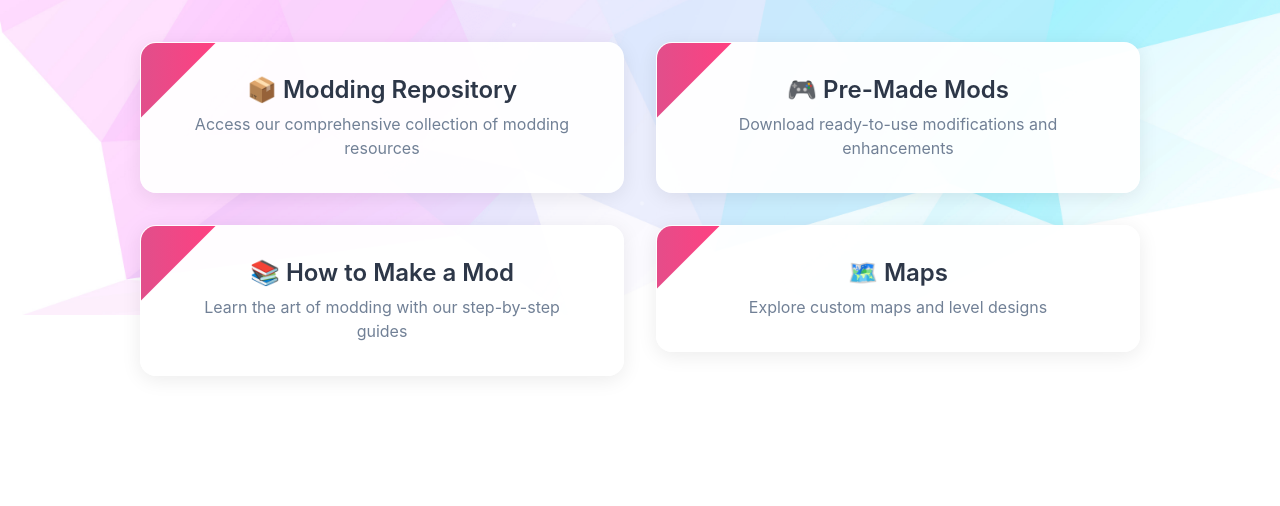
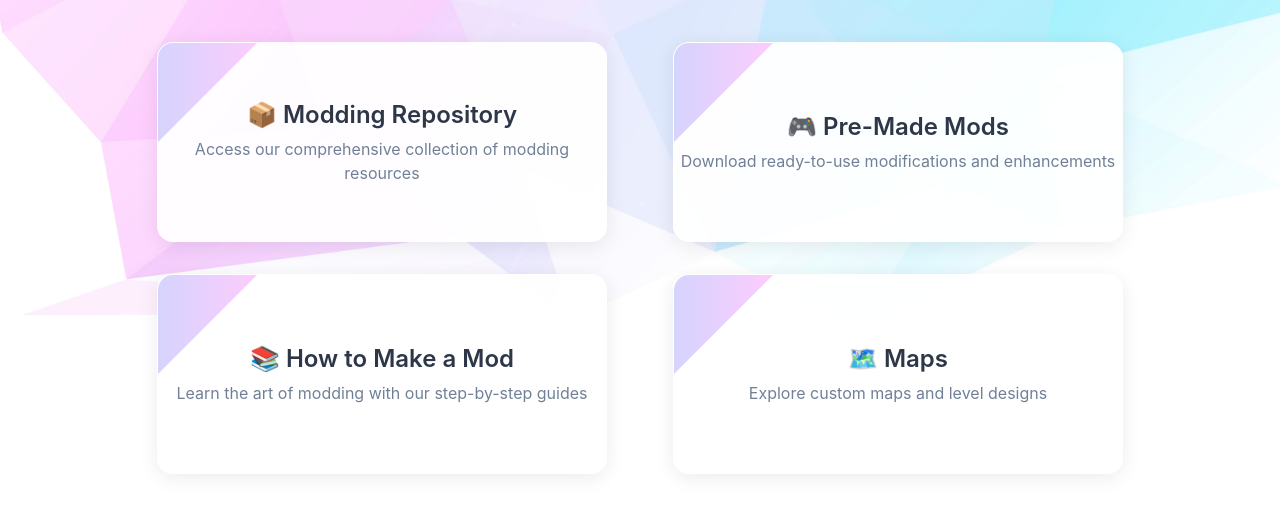
Before and after one commit to CharmsMods/Charms-Main-Site, a plain HTML site: page mainpage.html in a window 1280 px wide. Shown: the part 485-991 px from the top of the page. Before the commit the page ends 893 px from the top, so only its background shows below. Drawn offline with Linux system fonts and the light colour scheme.

Commit message:
changed colors

```diff
--- a/mainpage.css
+++ b/mainpage.css
@@ -154,17 +154,27 @@ h1 {
 .magnetic-button-wrapper {
   position: relative;
   cursor: pointer;
+  /* Add flexbox to center content for uniform sizing */
+  display: flex;
+  justify-content: center;
+  align-items: center;
 }
 
 /* Main navigation buttons with magnetic and break effect */
 .main-nav-button.magnetic-button {
   position: relative;
-  display: block;
+  display: flex; /* Use flexbox to center content */
+  flex-direction: column; /* Stack fragments vertically */
+  justify-content: center; /* Center vertically */
+  align-items: center; /* Center horizontally */
   text-decoration: none;
   color: #2d3748;
   font-weight: 600;
   font-size: 1.3rem;
-  padding: 2rem 2.5rem;
+  /* Remove fixed padding and use a fixed width/height */
+  width: 100%; /* Take full width of its flex item */
+  height: 200px; /* Set a fixed height for uniformity */
+  max-width: 450px; /* Limit maximum width */
   border-radius: 16px;
   overflow: hidden;
   background: rgba(255, 255, 255, 0.95);
@@ -184,7 +194,7 @@ h1 {
   left: -100%;
   width: 100%;
   height: 100%;
-  background: linear-gradient(45deg, #00BCD4, #FF4081); /* Cyan to Pink gradient */
+  background: linear-gradient(45deg, #00FFFF, #fcccfd); /* Aqua to Lighter Pink gradient (#fcccfd) */
   transform: skewX(-45deg);
   transform-origin: center;
   transition: left 0.5s cubic-bezier(0.25, 0.46, 0.45, 0.94);
@@ -206,6 +216,10 @@ h1 {
   width: 100%;
   height: 100%;
   z-index: 2;
+  display: flex; /* Ensure fragments are flex items */
+  flex-direction: column; /* Stack fragments vertically */
+  justify-content: center; /* Center fragments vertically */
+  align-items: center; /* Center fragments horizontally */
 }
 
 .fragment {
@@ -264,7 +278,7 @@ h1 {
   left: 0;
   right: 0;
   bottom: 0;
-  background: linear-gradient(45deg, rgba(108, 92, 231, 0.1), rgba(253, 121, 168, 0.1));
+  background: linear-gradient(45deg, rgba(108, 92, 231, 0.1), rgba(252, 204, 253, 0.1)); /* Lighter Pink rgba(252, 204, 253, 0.1) */
   z-index: 1;
   opacity: 1;
   transition: opacity 0.3s ease;
@@ -277,7 +291,7 @@ h1 {
   left: 0;
   right: 0;
   bottom: 0;
-  background: linear-gradient(45deg, rgba(108, 92, 231, 0.1), rgba(253, 121, 168, 0.1));
+  background: linear-gradient(45deg, rgba(108, 92, 231, 0.1), rgba(252, 204, 253, 0.1)); /* Lighter Pink rgba(252, 204, 253, 0.1) */
   z-index: 1;
   opacity: 0;
   transition: opacity 0.3s ease;
@@ -311,7 +325,7 @@ h1 {
 .menu-icon .bar {
   width: 100%;
   height: 5px;
-  background: #00BCD4; /* Changed to solid cyan */
+  background: #00FFFF; /* Changed to Aqua (#00FFFF) */
   /* Removed rainbow-fade animation */
   border-radius: 3px;
   transition: all 0.3s ease-in-out;
@@ -372,7 +386,7 @@ h1 {
   left: 0;
   width: 100%;
   height: 100%;
-  background: linear-gradient(to right, #00BCD4, #FF4081); /* Cyan to Pink */
+  background: linear-gradient(to right, #00FFFF, #fcccfd); /* Aqua to Lighter Pink (#fcccfd) */
   transform: translateX(-100%);
   transition: transform 0.4s ease-in-out;
   z-index: -1;
@@ -446,6 +460,10 @@ h1 {
   .menu-icon.active .bar:nth-child(3) {
     transform: translateY(-15px) rotate(-45deg);
   }
+
+  .main-nav-button.magnetic-button {
+    height: 180px; /* Adjust height for smaller screens */
+  }
 }
 
 @media (max-width: 480px) {
@@ -492,4 +510,8 @@ h1 {
   .menu-icon.active .bar:nth-child(3) {
     transform: translateY(-13.5px) rotate(-45deg);
   }
+
+  .main-nav-button.magnetic-button {
+    height: 160px; /* Further adjust height for smallest screens */
+  }
 }
```
